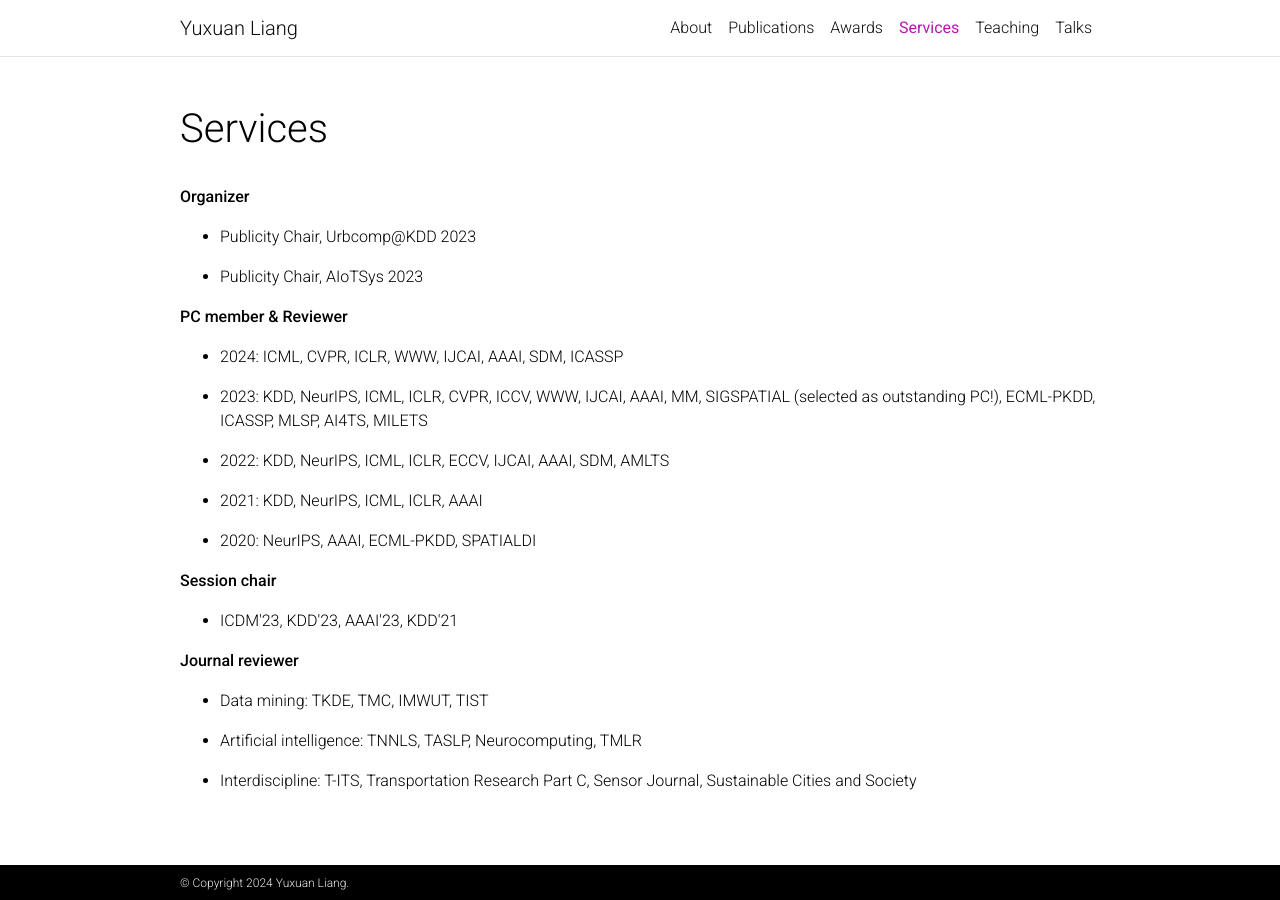
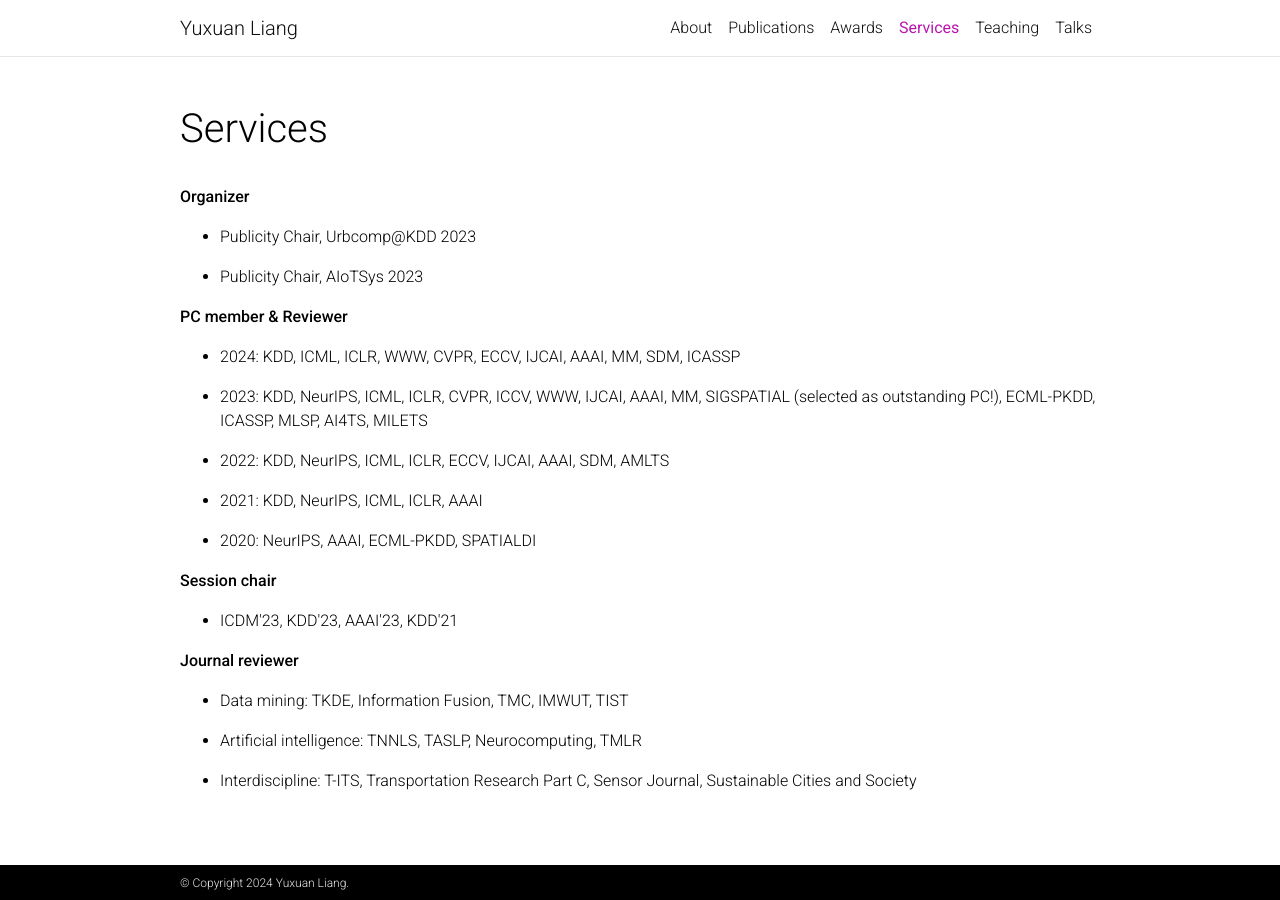
Before and after one commit to CastleLiang/castleliang.github.io, a Jekyll site: the page built from _pages/service.md, in a window 1280 px wide. Built offline with Jekyll 4.4.1, drawn with Linux system fonts in a browser that asks for light colours; comment, search, counter and statistics services are not loaded; a style sheet for code colours, icons or effects is not loaded.

Commit message:
update services

```diff
--- a/_pages/service.md
+++ b/_pages/service.md
@@ -19,7 +19,7 @@ nav_order: 3
 
   <p><strong>PC member &amp; Reviewer</strong></p>
   <ul>
-  <li><p>2024: ICML, CVPR, ICLR, WWW, IJCAI, AAAI, SDM, ICASSP</p>
+  <li><p>2024: KDD, ICML, ICLR, WWW, CVPR, ECCV, IJCAI, AAAI, MM, SDM, ICASSP</p>
   </li>
   <li><p>2023: KDD, NeurIPS, ICML, ICLR, CVPR, ICCV, WWW, IJCAI, AAAI, MM, SIGSPATIAL (selected as outstanding PC!), ECML-PKDD, ICASSP, MLSP, AI4TS, MILETS</p>
   </li>
@@ -39,7 +39,7 @@ nav_order: 3
 
   <p><strong>Journal reviewer</strong></p>
   <ul>
-  <li><p>Data mining: TKDE, TMC, IMWUT, TIST</p></li>
+  <li><p>Data mining: TKDE, Information Fusion, TMC, IMWUT, TIST</p></li>
   <li><p>Artificial intelligence: TNNLS, TASLP, Neurocomputing, TMLR</p></li>
   <li><p>Interdiscipline: T-ITS, Transportation Research Part C, Sensor Journal, Sustainable Cities and Society</p></li>
   </ul>
```
